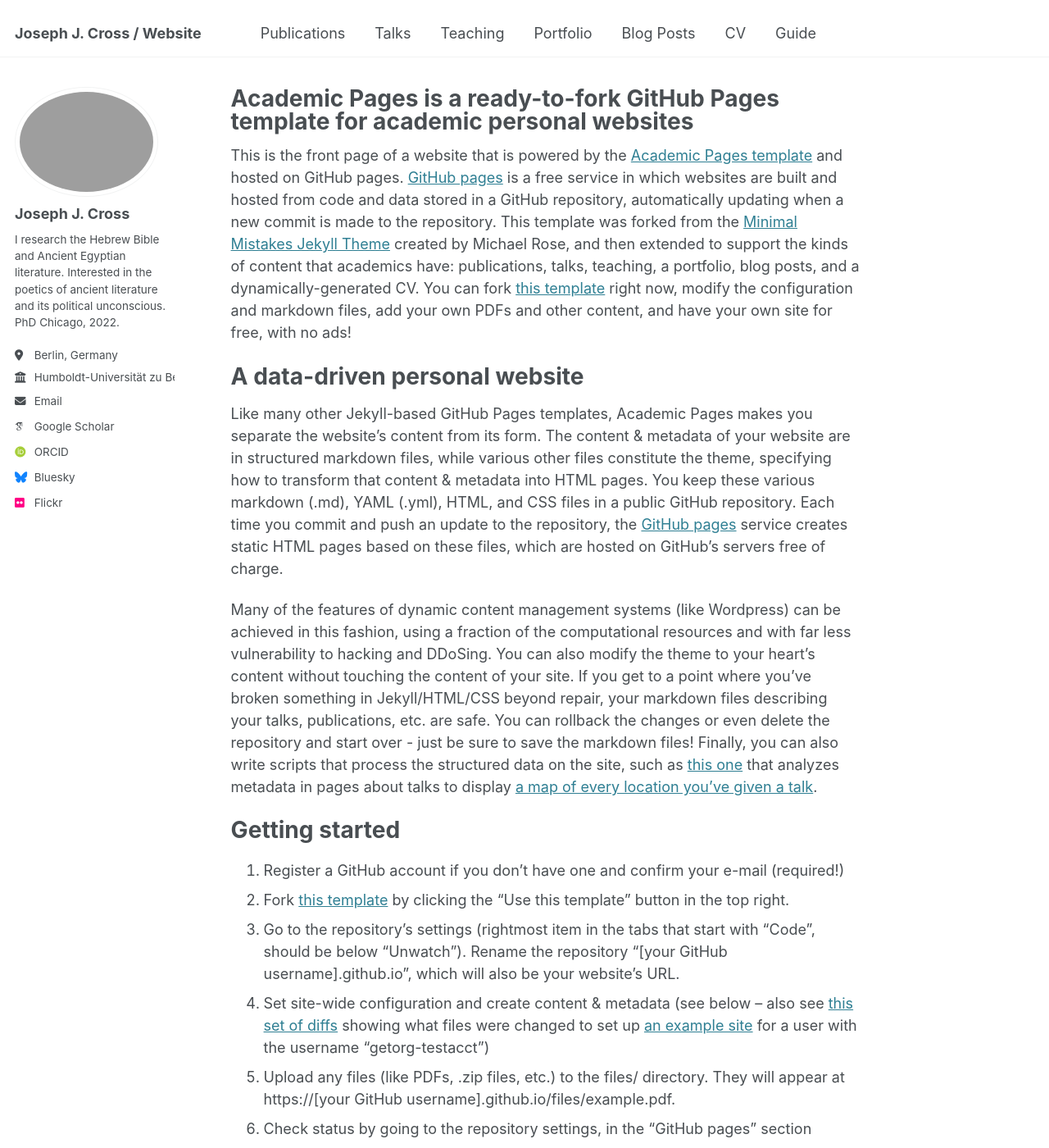
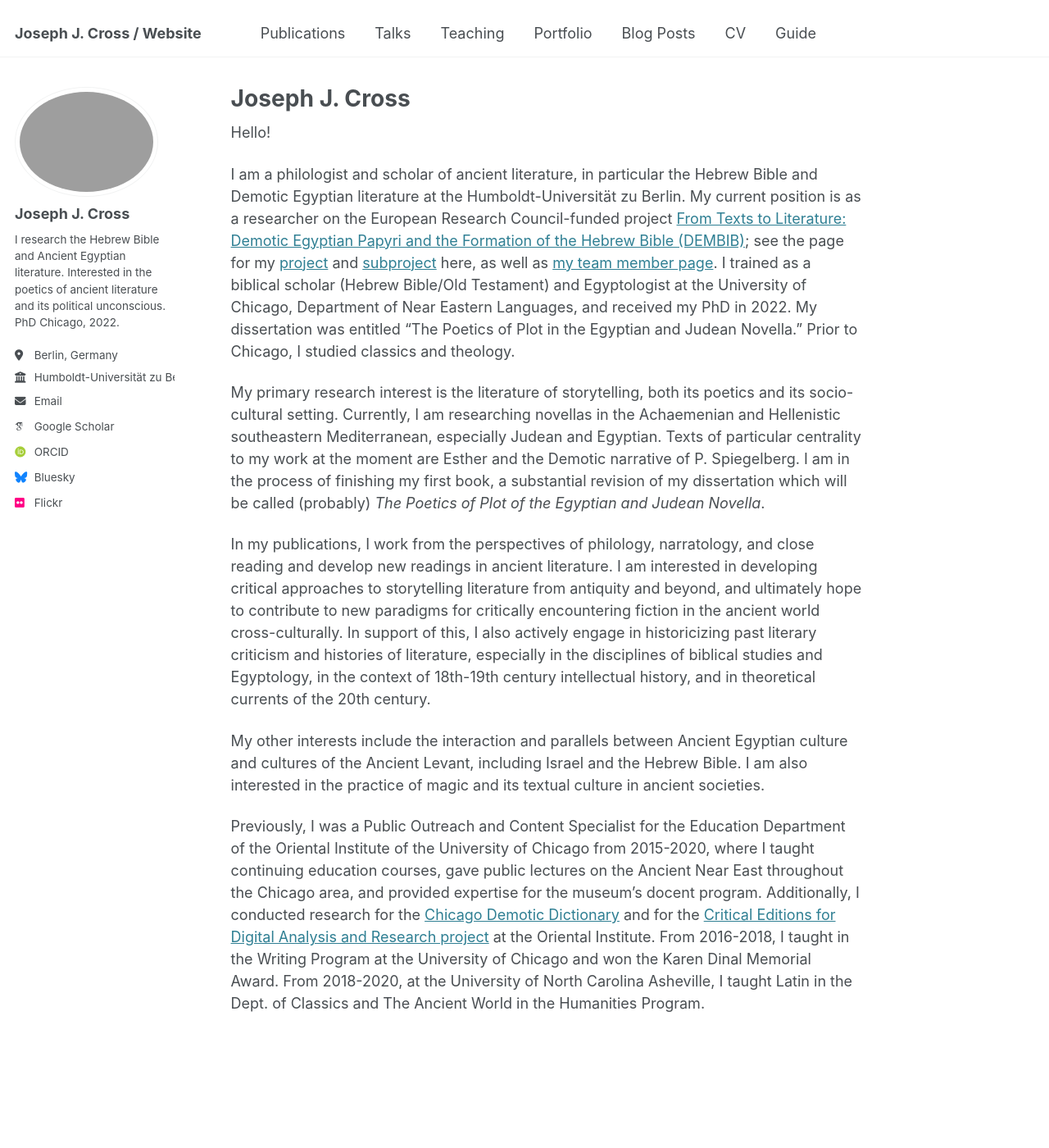
Before and after one commit to josephjcross/josephjcross.github.io, a Jekyll site: the page built from _pages/about.md, in a window 1280 px wide and 1400 px high. Shown: the whole window at 82% size. Built offline with Jekyll 4.4.1, drawn with Linux system fonts in a browser that asks for light colours; some web fonts are replaced; some of the changed text lies outside the part shown.

Commit message:
Update about.md

```diff
--- a/_pages/about.md
+++ b/_pages/about.md
@@ -1,49 +1,20 @@
 ---
 permalink: /
-title: "Academic Pages is a ready-to-fork GitHub Pages template for academic personal websites"
+title: "Joseph J. Cross"
 author_profile: true
 redirect_from:
   - /about/
   - /about.html
 ---
 
-This is the front page of a website that is powered by the [Academic Pages template](https://github.com/academicpages/academicpages.github.io) and hosted on GitHub pages. [GitHub pages](https://pages.github.com) is a free service in which websites are built and hosted from code and data stored in a GitHub repository, automatically updating when a new commit is made to the repository. This template was forked from the [Minimal Mistakes Jekyll Theme](https://mmistakes.github.io/minimal-mistakes/) created by Michael Rose, and then extended to support the kinds of content that academics have: publications, talks, teaching, a portfolio, blog posts, and a dynamically-generated CV. You can fork [this template](https://github.com/academicpages/academicpages.github.io) right now, modify the configuration and markdown files, add your own PDFs and other content, and have your own site for free, with no ads!
+Hello!
 
-A data-driven personal website
-======
-Like many other Jekyll-based GitHub Pages templates, Academic Pages makes you separate the website's content from its form. The content & metadata of your website are in structured markdown files, while various other files constitute the theme, specifying how to transform that content & metadata into HTML pages. You keep these various markdown (.md), YAML (.yml), HTML, and CSS files in a public GitHub repository. Each time you commit and push an update to the repository, the [GitHub pages](https://pages.github.com/) service creates static HTML pages based on these files, which are hosted on GitHub's servers free of charge.
+I am a philologist and scholar of ancient literature, in particular the Hebrew Bible and Demotic Egyptian literature at the Humboldt-Universität zu Berlin. My current position is as a researcher on the European Research Council-funded project [From Texts to Literature: Demotic Egyptian Papyri and the Formation of the Hebrew Bible (DEMBIB)](https://www.theologie.hu-berlin.de/en/dembib/dembib); see the page for my [project](https://www.theologie.hu-berlin.de/en/dembib/sub-projects/inventing-history-narrative-compositions-in-demotic-and-biblical-literature) and [subproject](https://www.theologie.hu-berlin.de/en/dembib/sub-projects/inventing-history-narrative-compositions-in-demotic-and-biblical-literature/sub-project-1-2-historiographic-an-narrative-literature-demotic-texts) here, as well as [my team member page](https://www.theologie.hu-berlin.de/en/dembib/research-team/dr-joseph-cross). I trained as a biblical scholar (Hebrew Bible/Old Testament) and Egyptologist at the University of Chicago, Department of Near Eastern Languages, and received my PhD in 2022. My dissertation was entitled “The Poetics of Plot in the Egyptian and Judean Novella.” Prior to Chicago, I studied classics and theology.
 
-Many of the features of dynamic content management systems (like Wordpress) can be achieved in this fashion, using a fraction of the computational resources and with far less vulnerability to hacking and DDoSing. You can also modify the theme to your heart's content without touching the content of your site. If you get to a point where you've broken something in Jekyll/HTML/CSS beyond repair, your markdown files describing your talks, publications, etc. are safe. You can rollback the changes or even delete the repository and start over - just be sure to save the markdown files! Finally, you can also write scripts that process the structured data on the site, such as [this one](https://github.com/academicpages/academicpages.github.io/blob/master/talkmap.ipynb) that analyzes metadata in pages about talks to display [a map of every location you've given a talk](https://academicpages.github.io/talkmap.html).
+My primary research interest is the literature of storytelling, both its poetics and its socio-cultural setting. Currently, I am researching novellas in the Achaemenian and Hellenistic southeastern Mediterranean, especially Judean and Egyptian. Texts of particular centrality to my work at the moment are Esther and the Demotic narrative of P. Spiegelberg. I am in the process of finishing my first book, a substantial revision of my dissertation which will be called (probably) _The Poetics of Plot of the Egyptian and Judean Novella_.
 
-Getting started
-======
-1. Register a GitHub account if you don't have one and confirm your e-mail (required!)
-1. Fork [this template](https://github.com/academicpages/academicpages.github.io) by clicking the "Use this template" button in the top right.
-1. Go to the repository's settings (rightmost item in the tabs that start with "Code", should be below "Unwatch"). Rename the repository "[your GitHub username].github.io", which will also be your website's URL.
-1. Set site-wide configuration and create content & metadata (see below -- also see [this set of diffs](http://archive.is/3TPas) showing what files were changed to set up [an example site](https://getorg-testacct.github.io) for a user with the username "getorg-testacct")
-1. Upload any files (like PDFs, .zip files, etc.) to the files/ directory. They will appear at https://[your GitHub username].github.io/files/example.pdf.
-1. Check status by going to the repository settings, in the "GitHub pages" section
+In my publications, I work from the perspectives of philology, narratology, and close reading and develop new readings in ancient literature. I am interested in developing critical approaches to storytelling literature from antiquity and beyond, and ultimately hope to contribute to new paradigms for critically encountering fiction in the ancient world cross-culturally. In support of this, I also actively engage in historicizing past literary criticism and histories of literature, especially in the disciplines of biblical studies and Egyptology, in the context of 18th-19th century intellectual history, and in theoretical currents of the 20th century.
 
-Site-wide configuration
-------
-The main configuration file for the site is in the base directory in [_config.yml](https://github.com/academicpages/academicpages.github.io/blob/master/_config.yml), which defines the content in the sidebars and other site-wide features. You will need to replace the default variables with ones about yourself and your site's github repository. The configuration file for the top menu is in [_data/navigation.yml](https://github.com/academicpages/academicpages.github.io/blob/master/_data/navigation.yml). For example, if you don't have a portfolio or blog posts, you can remove those items from that navigation.yml file to remove them from the header.
+My other interests include the interaction and parallels between Ancient Egyptian culture and cultures of the Ancient Levant, including Israel and the Hebrew Bible. I am also interested in the practice of magic and its textual culture in ancient societies.
 
-Create content & metadata
-------
-For site content, there is one markdown file for each type of content, which are stored in directories like _publications, _talks, _posts, _teaching, or _pages. For example, each talk is a markdown file in the [_talks directory](https://github.com/academicpages/academicpages.github.io/tree/master/_talks). At the top of each markdown file is structured data in YAML about the talk, which the theme will parse to do lots of cool stuff. The same structured data about a talk is used to generate the list of talks on the [Talks page](https://academicpages.github.io/talks), each [individual page](https://academicpages.github.io/talks/2012-03-01-talk-1) for specific talks, the talks section for the [CV page](https://academicpages.github.io/cv), and the [map of places you've given a talk](https://academicpages.github.io/talkmap.html) (if you run this [python file](https://github.com/academicpages/academicpages.github.io/blob/master/talkmap.py) or [Jupyter notebook](https://github.com/academicpages/academicpages.github.io/blob/master/talkmap.ipynb), which creates the HTML for the map based on the contents of the _talks directory).
-
-**Markdown generator**
-
-The repository includes [a set of Jupyter notebooks](https://github.com/academicpages/academicpages.github.io/tree/master/markdown_generator
-) that converts a CSV containing structured data about talks or presentations into individual markdown files that will be properly formatted for the Academic Pages template. The sample CSVs in that directory are the ones I used to create my own personal website at stuartgeiger.com. My usual workflow is that I keep a spreadsheet of my publications and talks, then run the code in these notebooks to generate the markdown files, then commit and push them to the GitHub repository.
-
-How to edit your site's GitHub repository
-------
-Many people use a git client to create files on their local computer and then push them to GitHub's servers. If you are not familiar with git, you can directly edit these configuration and markdown files directly in the github.com interface. Navigate to a file (like [this one](https://github.com/academicpages/academicpages.github.io/blob/master/_talks/2012-03-01-talk-1.md) and click the pencil icon in the top right of the content preview (to the right of the "Raw | Blame | History" buttons). You can delete a file by clicking the trashcan icon to the right of the pencil icon. You can also create new files or upload files by navigating to a directory and clicking the "Create new file" or "Upload files" buttons.
-
-Example: editing a markdown file for a talk
-![Editing a markdown file for a talk](/images/editing-talk.png)
-
-For more info
-------
-More info about configuring Academic Pages can be found in [the guide](https://academicpages.github.io/markdown/), the [growing wiki](https://github.com/academicpages/academicpages.github.io/wiki), and you can always [ask a question on GitHub](https://github.com/academicpages/academicpages.github.io/discussions). The [guides for the Minimal Mistakes theme](https://mmistakes.github.io/minimal-mistakes/docs/configuration/) (which this theme was forked from) might also be helpful.
+Previously, I was a Public Outreach and Content Specialist for the Education Department of the Oriental Institute of the University of Chicago from 2015-2020, where I taught continuing education courses, gave public lectures on the Ancient Near East throughout the Chicago area, and provided expertise for the museum’s docent program. Additionally, I conducted research for the [Chicago Demotic Dictionary](https://oi.uchicago.edu/research/publications/demotic-dictionary-oriental-institute-university-chicago) and for the [Critical Editions for Digital Analysis and Research project](https://voices.uchicago.edu/cedar/) at the Oriental Institute. From 2016-2018, I taught in the Writing Program at the University of Chicago and won the Karen Dinal Memorial Award. From 2018-2020, at the University of North Carolina Asheville, I taught Latin in the Dept. of Classics and The Ancient World in the Humanities Program.
```
